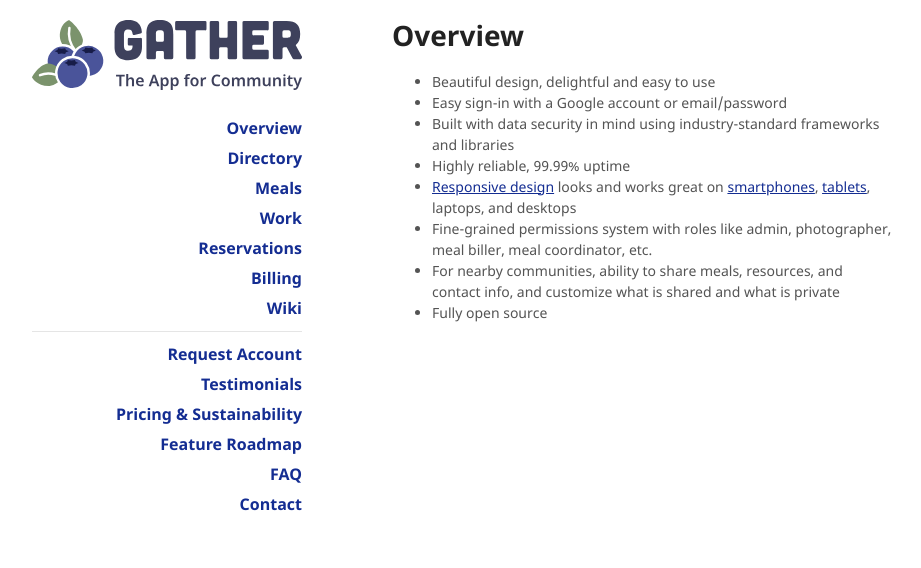
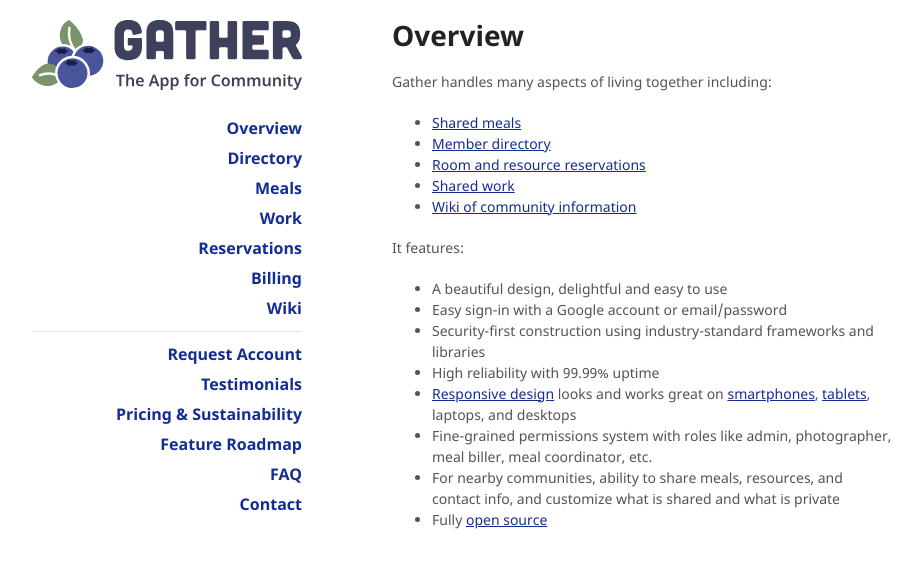
Before and after one commit to sassafrastech/gather-docs, a Jekyll site: the page built from features/overview.md, in a window 1280 px wide. Shown: the top 568 px of the page, without its empty margins (178-1099 px from the left). Built offline with Jekyll 4.4.1, drawn with Linux system fonts in a browser that asks for light colours; nearby versions of some CDN libraries; our own code applies the rules of GitHub Pages for plain Markdown files.

Commit message:
Refinement of overview page

```diff
--- a/features/overview.md
+++ b/features/overview.md
@@ -4,11 +4,21 @@ slug: overview
 
 # Overview
 
-* Beautiful design, delightful and easy to use
+Gather handles many aspects of living together including:
+
+* [Shared meals](/features/meals)
+* [Member directory](/features/directory)
+* [Room and resource reservations](/features/reservations)
+* [Shared work](/features/work)
+* [Wiki of community information](/features/wiki)
+
+It features:
+
+* A beautiful design, delightful and easy to use
 * Easy sign-in with a Google account or email/password
-* Built with data security in mind using industry-standard frameworks and libraries
-* Highly reliable, 99.99% uptime
+* Security-first construction using industry-standard frameworks and libraries
+* High reliability with 99.99% uptime
 * [Responsive design](/assets/screenshots/meals-index-mobile.png) looks and works great on [smartphones](/assets/screenshots/view-meal-mobile.png), [tablets](/assets/screenshots/profile-tablet.png), laptops, and desktops
 * Fine-grained permissions system with roles like admin, photographer, meal biller, meal coordinator, etc.
 * For nearby communities, ability to share meals, resources, and contact info, and customize what is shared and what is private
-* Fully open source
+* Fully [open source](https://github.com/gather-community/gather)
```
